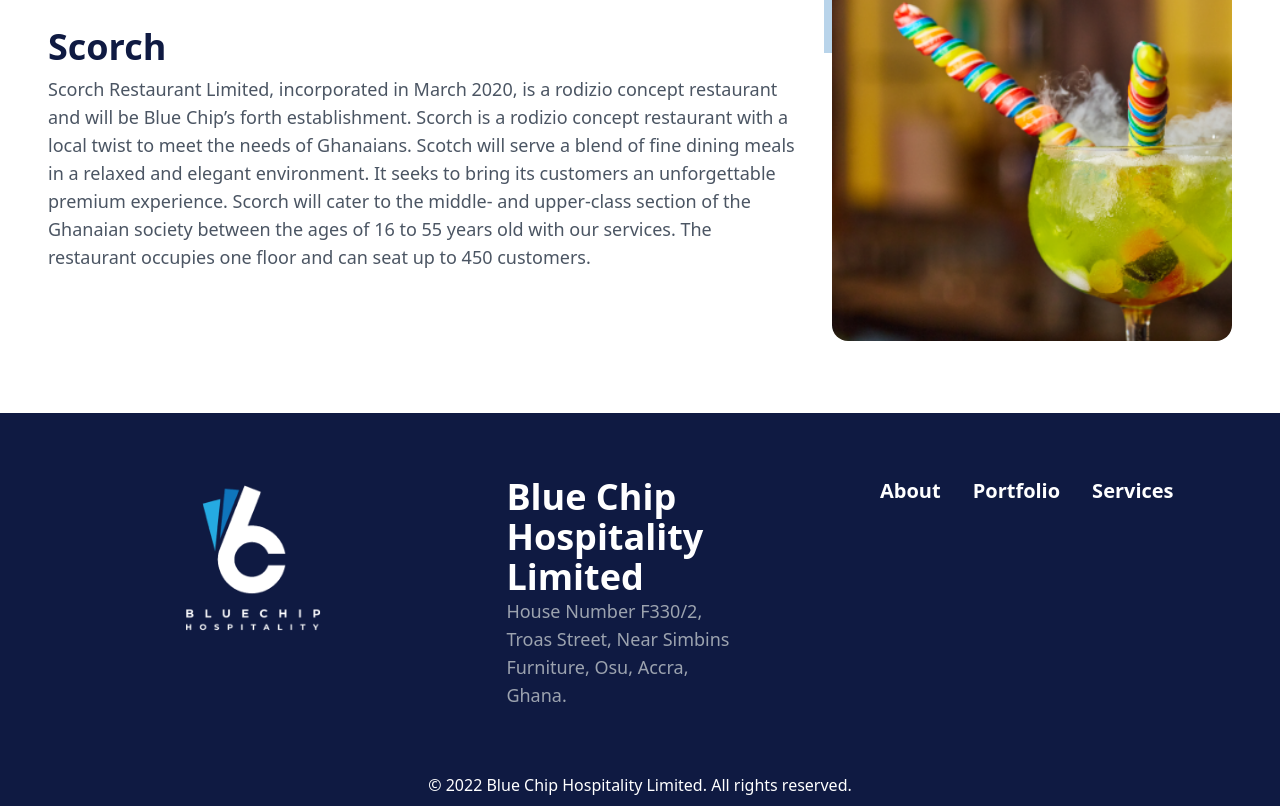
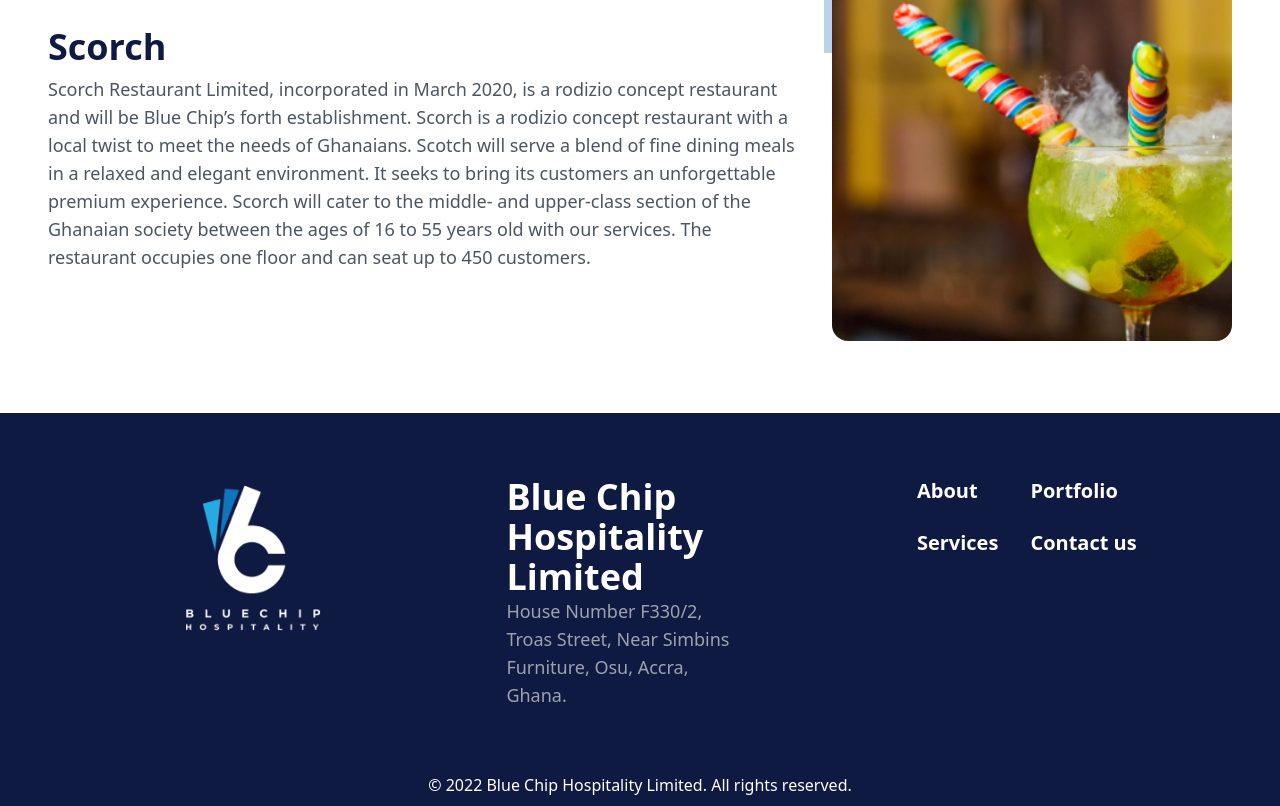
Before and after one commit to agathambrose/bluechip_hospitality, a Next.js app: page /portfolio in a window 1280 px wide. Shown: the part 1991-2797 px from the top of the page. Built offline with nearby package versions, Linux system fonts and the light colour scheme; a small style sheet from the web is missing.

Commit message:
Tweaked the Navbar and Footer to include contact us links

```diff
--- a/src/components/Footer.tsx
+++ b/src/components/Footer.tsx
@@ -32,6 +32,11 @@
 								<a>About</a>
 							</Link>
 						</div>
+						<div>
+							<Link href="/services">
+								<a>Services</a>
+							</Link>
+						</div>
 					</div>
 					<div className="md:flex md:flex-col font-semibold text-lg md:text-xl md:space-y-6">
 						<div>
@@ -39,11 +44,9 @@
 								<a>Portfolio</a>
 							</Link>
 						</div>
-					</div>
-					<div className="md:flex md:flex-col font-semibold text-lg md:text-xl md:space-y-6">
 						<div>
-							<Link href="/services">
-								<a>Services</a>
+							<Link href="/contact_us">
+								<a>Contact us</a>
 							</Link>
 						</div>
 					</div>
--- a/src/components/Navbar.tsx
+++ b/src/components/Navbar.tsx
@@ -100,7 +100,7 @@
 							<a>Portfolio</a>
 						</Link>
 					</div>
-					{/* <div
+					<div
 						className={`${
 							props.contact_us === "contact us"
 								? "focus:text-primary-color text-primary-color"
@@ -111,7 +111,7 @@
 							<a>Contact Us</a>
 						</Link>
 					</div>
-					<div
+					{/* <div
 						className={`${
 							props.team === "team"
 								? "focus:text-primary-color text-primary-color"
@@ -194,9 +194,9 @@
 												<Link href={"/contact_us"}>
 													<a>Contact Us</a>
 												</Link>
-												<Link href={"/team"}>
+												{/* <Link href={"/team"}>
 													<a>Team</a>
-												</Link>
+												</Link> */}
 											</div>
 										</div>
 									</div>
```
